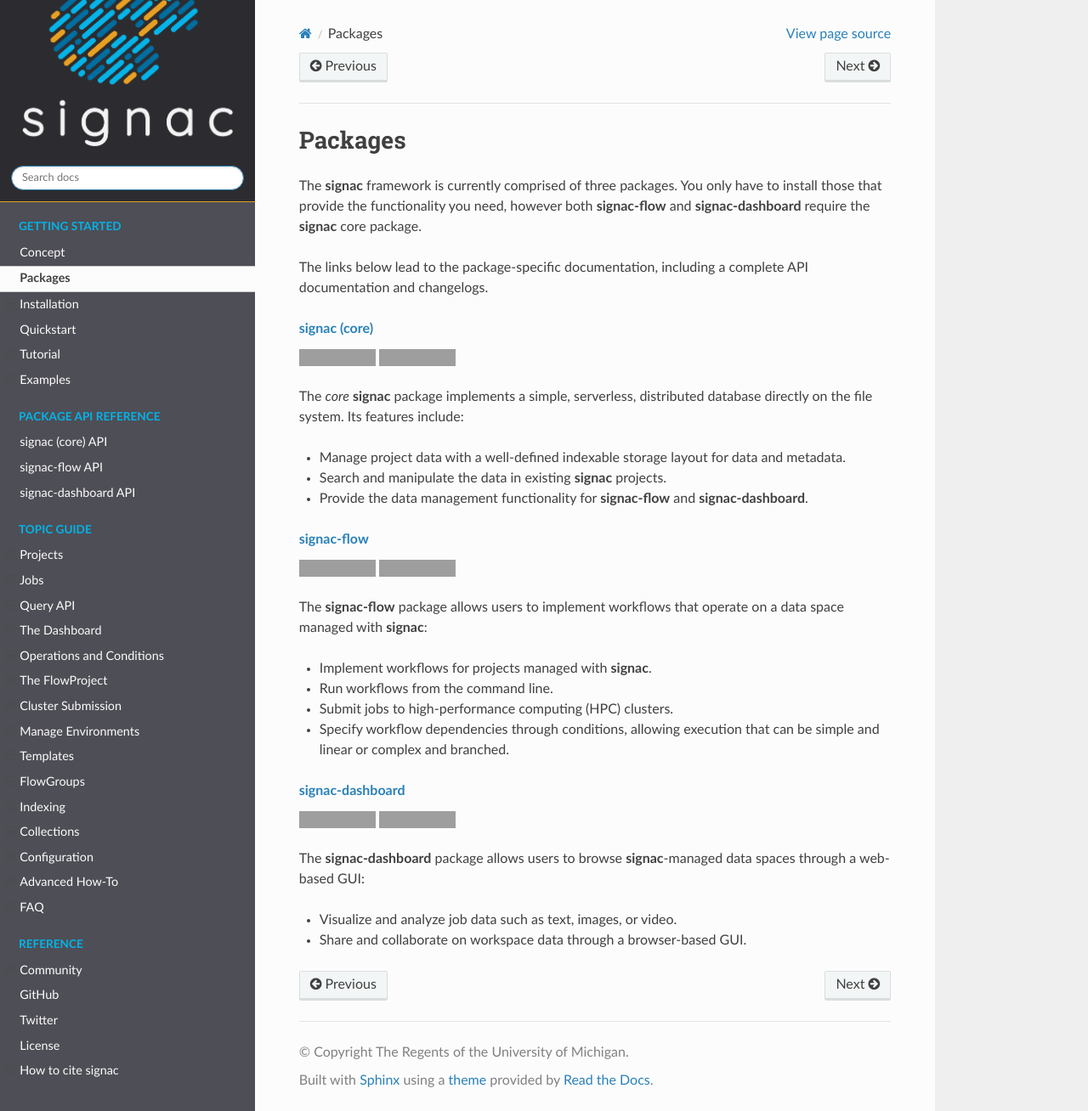
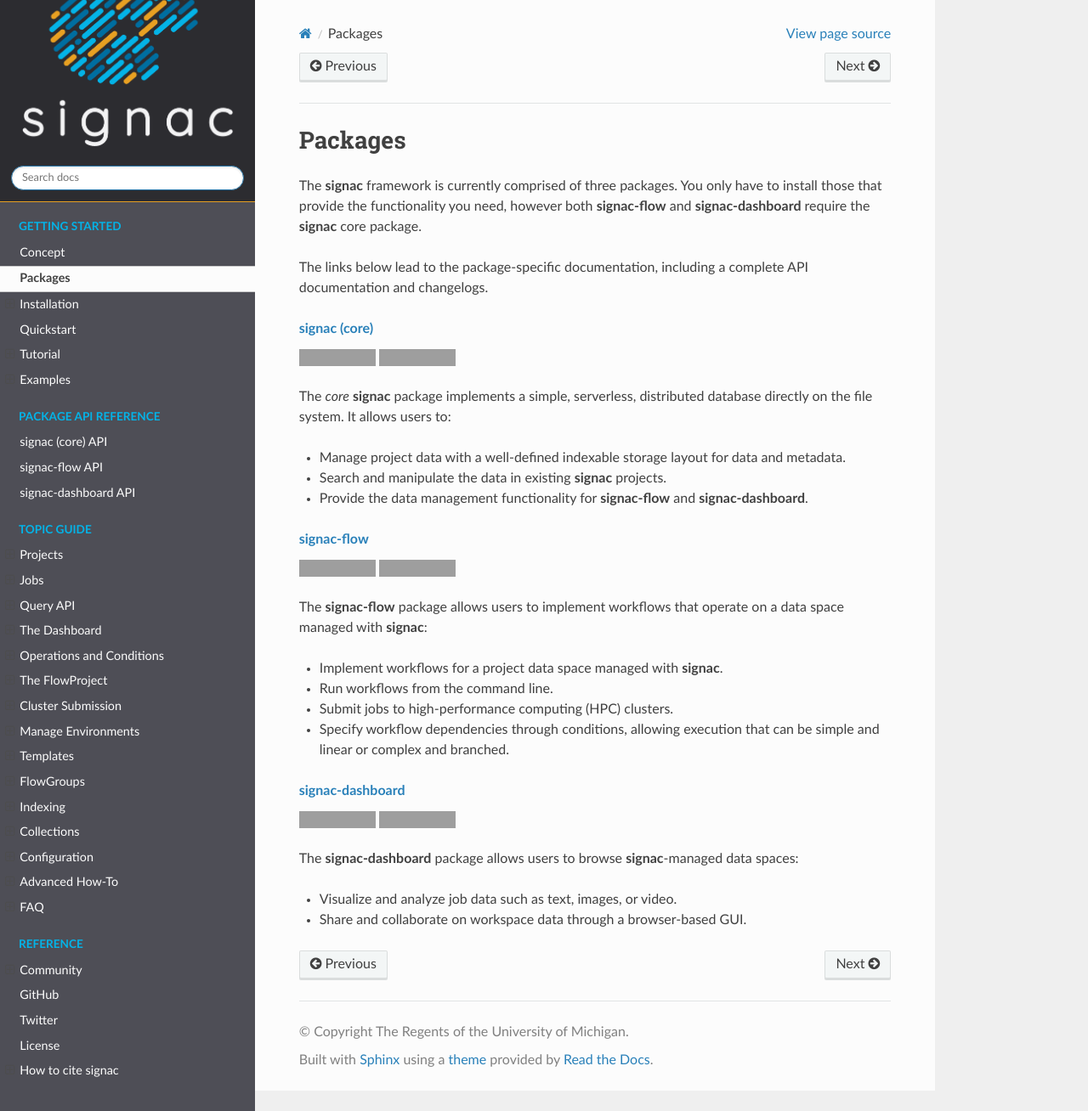
Before and after one commit to glotzerlab/signac-docs, a Sphinx documentation site: the page built from docs/source/packages.rst, in a window 1280 px wide and 1308 px high. Shown: the whole window at 85% size. Built offline with Sphinx 7.4.7 and the Read the Docs theme 2.0.0, drawn with Linux system fonts in a browser that asks for light colours; grey boxes are pictures that could not be loaded.

Commit message:
Apply suggested changes

```diff
--- a/docs/source/packages.rst
+++ b/docs/source/packages.rst
@@ -20,7 +20,7 @@
     :alt: PyPI signac
 
 The *core* **signac** package implements a simple, serverless, distributed database directly on the file system.
-Its features include:
+It allows users to:
 
 - Manage project data with a well-defined indexable storage layout for data and metadata.
 - Search and manipulate the data in existing **signac** projects.
@@ -37,7 +37,7 @@
 
 The **signac-flow** package allows users to implement workflows that operate on a data space managed with **signac**:
 
-- Implement workflows for projects managed with **signac**.
+- Implement workflows for a project data space managed with **signac**.
 - Run workflows from the command line.
 - Submit jobs to high-performance computing (HPC) clusters.
 - Specify workflow dependencies through conditions, allowing execution that can be simple and linear or complex and branched.
@@ -51,7 +51,7 @@
     :target: https://pypi.org/project/signac-dashboard/
     :alt: PyPI signac-dashboard
 
-The **signac-dashboard** package allows users to browse **signac**-managed data spaces through a web-based GUI:
+The **signac-dashboard** package allows users to browse **signac**-managed data spaces:
 
 - Visualize and analyze job data such as text, images, or video.
 - Share and collaborate on workspace data through a browser-based GUI.
```
